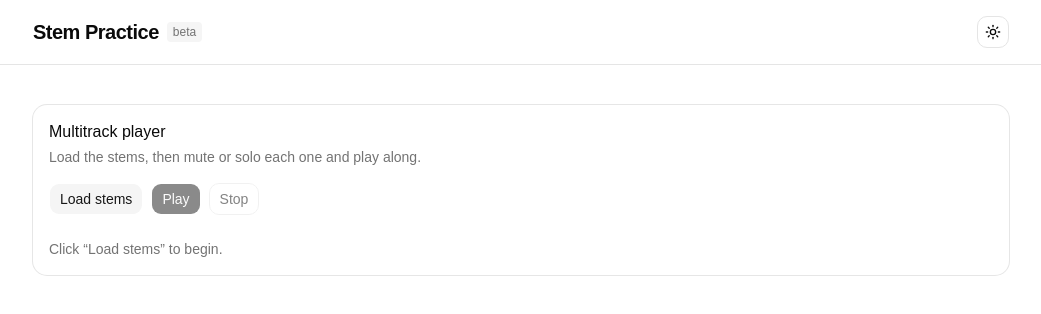
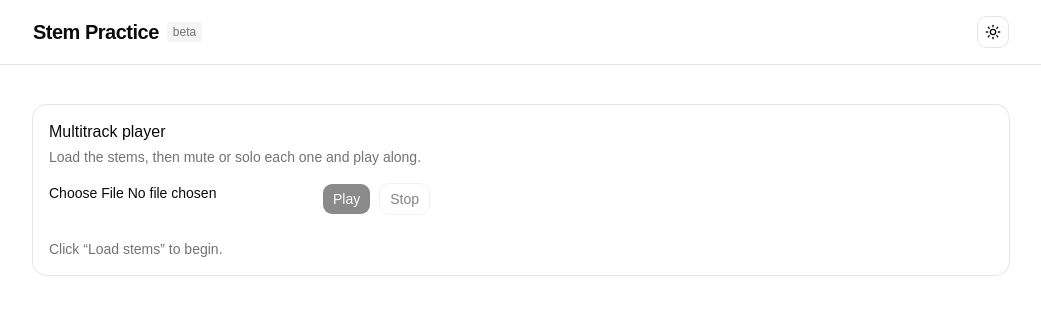
Before and after one commit to bingliscodes/legatto, a React (Vite) app in the folder frontend/: page / in a window 1280 px wide. Shown: the top 314 px of the page, without its empty margins (119-1160 px from the left). Built offline with nearby package versions, Linux system fonts and the light colour scheme.

Commit message:
Replace load button with input element

```diff
--- a/frontend/package.json
+++ b/frontend/package.json
@@ -12,6 +12,7 @@
   "dependencies": {
     "@fontsource-variable/geist": "^5.2.9",
     "@tailwindcss/vite": "^4.3.1",
+    "axios": "^1.18.1",
     "class-variance-authority": "^0.7.1",
     "clsx": "^2.1.1",
     "lucide-react": "^1.21.0",
--- a/frontend/src/App.tsx
+++ b/frontend/src/App.tsx
@@ -65,9 +65,14 @@ function App() {
           </CardHeader>
           <CardContent className="space-y-6">
             <div className="flex gap-2">
-              <Button variant="secondary" onClick={() => load(stems)}>
-                Load stems
-              </Button>
+              <input
+                type="file"
+                accept="audio/*"
+                onChange={(e) => {
+                  const file = e.target.files?.[0];
+                  console.log("picked:", file);
+                }}
+              />
               <Button onClick={play} disabled={!loaded}>
                 Play
               </Button>
--- a/frontend/src/lib/api.ts
+++ b/frontend/src/lib/api.ts
@@ -11,7 +11,7 @@ export type JobStatus = {
 export async function uploadTrack(file: File): Promise<string> {
   // POST /tracks/
   try {
-    const res = await axios.post<string>(`${API_BASE}/tracks`, { file });
+    const res = await axios.post<string>(`${API_BASE}/tracks/`, { file });
     return res.data;
   } catch (err) {
     // Handle axios error
```
Also changed, not shown: 1 other file (tests, documents, lock files or other folders).
